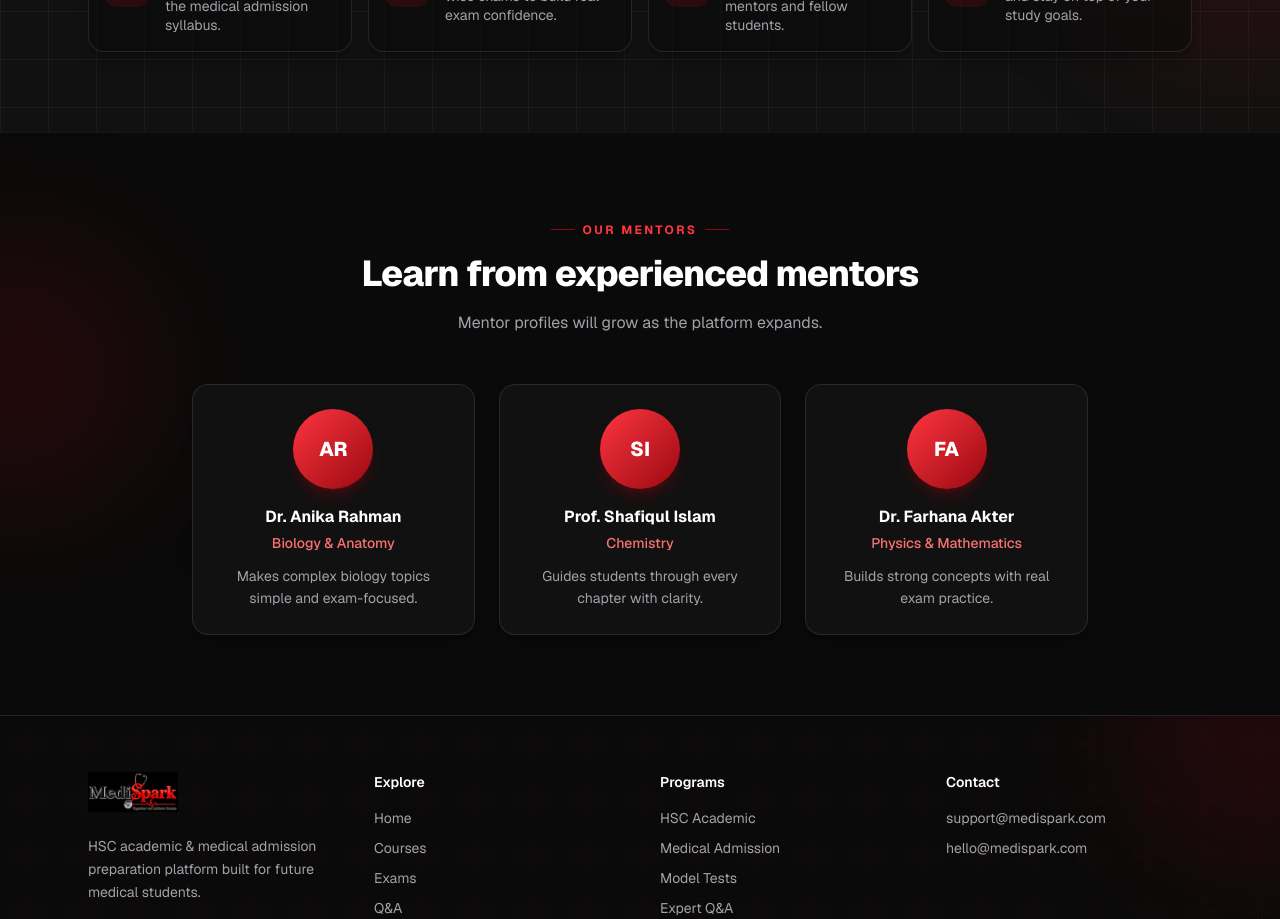
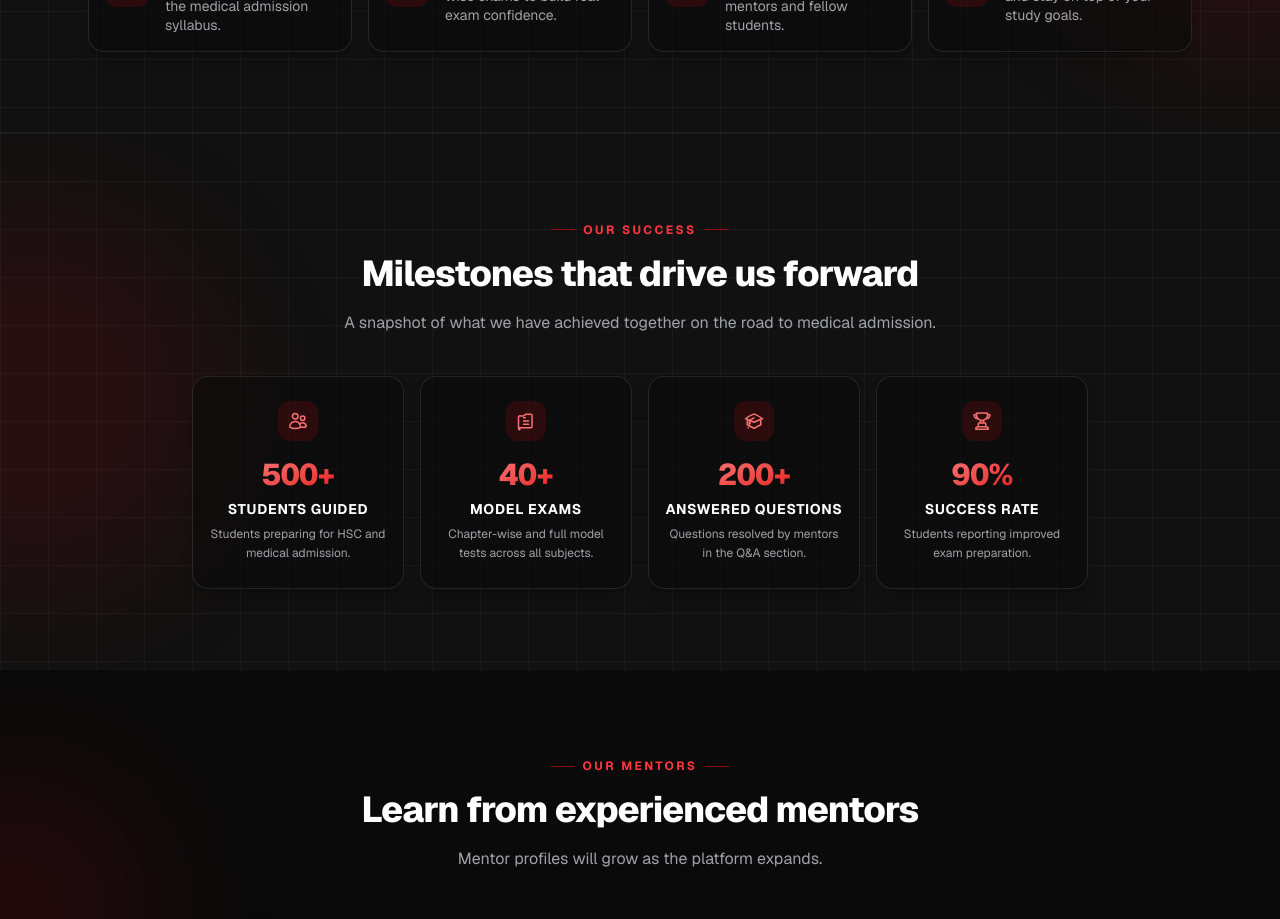
Before and after one commit to eduall2005pass/clinic, a Next.js app: page / in a window 1280 px wide. Shown: the part 2200-3119 px from the top of the page. Built offline with nearby package versions, Linux system fonts and the light colour scheme.

Commit message:
feat: add admin-ready Our Success section to home page

```diff
--- a/src/app/page.tsx
+++ b/src/app/page.tsx
@@ -1,7 +1,10 @@
 import Hero from "@/components/home/Hero";
 import FeaturedCourses from "@/components/home/FeaturedCourses";
 import WhyMediSpark from "@/components/home/WhyMediSpark";
+import OurSuccess from "@/components/home/OurSuccess";
 import Mentors from "@/components/home/Mentors";
+import StudentReviews from "@/components/home/StudentReviews";
+import FaqSection from "@/components/home/FaqSection";
 
 export default function HomePage() {
   return (
@@ -9,7 +12,10 @@ export default function HomePage() {
       <Hero />
       <FeaturedCourses />
       <WhyMediSpark />
+      <OurSuccess />
       <Mentors />
+      <StudentReviews />
+      <FaqSection />
     </main>
   );
 }
--- /dev/null
+++ b/src/components/home/OurSuccess.tsx
@@ -0,0 +1,177 @@
+import type { SVGProps } from "react";
+import SectionHeader from "@/components/SectionHeader";
+import { getPublishedSuccessItems } from "@/lib/success";
+import type { SuccessIcon } from "@/lib/success";
+
+type SuccessIconProps = SVGProps<SVGSVGElement>;
+
+function UsersIcon(props: SuccessIconProps) {
+  return (
+    <svg
+      {...props}
+      fill="none"
+      stroke="currentColor"
+      strokeWidth="1.8"
+      viewBox="0 0 24 24"
+    >
+      <path
+        strokeLinecap="round"
+        strokeLinejoin="round"
+        d="M15 19.128a9.38 9.38 0 002.625.372 9.337 9.337 0 004.121-.952 4.125 4.125 0 00-7.533-2.493M15 19.128v-.003c0-1.113-.285-2.16-.786-3.07M15 19.128v.106A12.318 12.318 0 018.624 21c-2.331 0-4.512-.645-6.374-1.766l-.001-.109a6.375 6.375 0 0111.964-3.07M12 6.375a3.375 3.375 0 11-6.75 0 3.375 3.375 0 016.75 0zm8.25 2.25a2.625 2.625 0 11-5.25 0 2.625 2.625 0 015.25 0z"
+      />
+    </svg>
+  );
+}
+
+function ExamIcon(props: SuccessIconProps) {
+  return (
+    <svg
+      {...props}
+      fill="none"
+      stroke="currentColor"
+      strokeWidth="1.8"
+      viewBox="0 0 24 24"
+    >
+      <path
+        strokeLinecap="round"
+        strokeLinejoin="round"
+        d="M9 12h6m-6 4h6M9 8h2m-6.75 12h13.5a1.5 1.5 0 001.5-1.5V5.25a1.5 1.5 0 00-1.5-1.5H12L9 6H5.25A1.5 1.5 0 003 7.5v13.5a1.5 1.5 0 001.5 1.5z"
+      />
+    </svg>
+  );
+}
+
+function GraduationIcon(props: SuccessIconProps) {
+  return (
+    <svg
+      {...props}
+      fill="none"
+      stroke="currentColor"
+      strokeWidth="1.8"
+      viewBox="0 0 24 24"
+    >
+      <path
+        strokeLinecap="round"
+        strokeLinejoin="round"
+        d="M4.26 10.147a60.436 60.436 0 00-.491 6.347A48.627 48.627 0 0112 20.904a48.627 48.627 0 018.232-4.41 60.46 60.46 0 00-.491-6.347m-15.482 0a50.57 50.57 0 00-2.658-.813A59.905 59.905 0 0112 3.493a59.902 59.902 0 0110.399 5.84c-.896.248-1.783.52-2.658.814m-15.482 0A50.697 50.697 0 0112 13.489a50.702 50.702 0 017.74-3.342M6.75 15a.75.75 0 100-1.5.75.75 0 000 1.5zm0 0v-3.675A55.378 55.378 0 0112 8.443m-7.007 11.55A5.981 5.981 0 006.75 15.75v-1.5"
+      />
+    </svg>
+  );
+}
+
+function TrophyIcon(props: SuccessIconProps) {
+  return (
+    <svg
+      {...props}
+      fill="none"
+      stroke="currentColor"
+      strokeWidth="1.8"
+      viewBox="0 0 24 24"
+    >
+      <path
+        strokeLinecap="round"
+        strokeLinejoin="round"
+        d="M16.5 18.75h-9m9 0a3 3 0 013 3h-15a3 3 0 013-3m9 0v-3.375c0-.621-.503-1.125-1.125-1.125h-.871M7.5 18.75v-3.375c0-.621.504-1.125 1.125-1.125h.872m5.007 0H9.497m5.007 0a7.454 7.454 0 01-.982-3.172M9.497 14.25a7.454 7.454 0 00.981-3.172M5.25 4.236c-.982.143-1.954.317-2.916.52A6.003 6.003 0 007.73 9.728M5.25 4.236V4.5c0 2.108.966 3.99 2.48 5.228M5.25 4.236V2.721C7.456 2.41 9.71 2.25 12 2.25c2.291 0 4.545.16 6.75.47v1.516M7.73 9.728a6.726 6.726 0 002.748 1.35m8.272-6.842V4.5c0 2.108-.966 3.99-2.48 5.228m2.48-5.492a46.32 46.32 0 012.916.52 6.003 6.003 0 01-5.395 4.972m0 0a6.726 6.726 0 01-2.749 1.35m0 0a6.772 6.772 0 01-3.044 0"
+      />
+    </svg>
+  );
+}
+
+function TargetIcon(props: SuccessIconProps) {
+  return (
+    <svg
+      {...props}
+      fill="none"
+      stroke="currentColor"
+      strokeWidth="1.8"
+      viewBox="0 0 24 24"
+    >
+      <path
+        strokeLinecap="round"
+        strokeLinejoin="round"
+        d="M9 9l10.5-3m0 6.553v3.75a2.25 2.25 0 01-1.632 2.163l-1.32.377a1.803 1.803 0 11-.99-3.467l2.31-.66a2.25 2.25 0 001.632-2.163zm0 0V2.25L9 5.25v10.303m0 0v3.75a2.25 2.25 0 01-1.632 2.163l-1.32.377a1.803 1.803 0 01-.99-3.467l2.31-.66A2.25 2.25 0 009 15.553z"
+      />
+    </svg>
+  );
+}
+
+function ChartIcon(props: SuccessIconProps) {
+  return (
+    <svg
+      {...props}
+      fill="none"
+      stroke="currentColor"
+      strokeWidth="1.8"
+      viewBox="0 0 24 24"
+    >
+      <path
+        strokeLinecap="round"
+        strokeLinejoin="round"
+        d="M3 13.125C3 12.504 3.504 12 4.125 12h2.25c.621 0 1.125.504 1.125 1.125v6.75C7.5 20.496 6.996 21 6.375 21h-2.25A1.125 1.125 0 013 19.875v-6.75zM9.75 8.625c0-.621.504-1.125 1.125-1.125h2.25c.621 0 1.125.504 1.125 1.125v11.25c0 .621-.504 1.125-1.125 1.125h-2.25a1.125 1.125 0 01-1.125-1.125V8.625zM16.5 4.125c0-.621.504-1.125 1.125-1.125h2.25C20.496 3 21 3.504 21 4.125v15.75c0 .621-.504 1.125-1.125 1.125h-2.25a1.125 1.125 0 01-1.125-1.125V4.125z"
+      />
+    </svg>
+  );
+}
+
+const successIcons: Record<SuccessIcon, (props: SuccessIconProps) => React.JSX.Element> = {
+  users: UsersIcon,
+  exam: ExamIcon,
+  graduation: GraduationIcon,
+  trophy: TrophyIcon,
+  target: TargetIcon,
+  chart: ChartIcon,
+};
+
+export default function OurSuccess() {
+  const items = getPublishedSuccessItems();
+
+  return (
+    <section className="relative overflow-hidden border-t border-ink/5 bg-dark-900">
+      <div className="pointer-events-none absolute inset-0 bg-grid-lines" />
+      <div className="pointer-events-none absolute -left-40 top-1/2 h-96 w-96 -translate-y-1/2 rounded-full bg-primary-600/10 blur-3xl" />
+      <div className="relative mx-auto max-w-6xl px-4 py-16 sm:px-6 sm:py-20">
+        <SectionHeader
+          label="Our Success"
+          title="Milestones that drive us forward"
+          description="A snapshot of what we have achieved together on the road to medical admission."
+        />
+
+        {items.length > 0 ? (
+          <div className="mx-auto mt-10 grid max-w-4xl grid-cols-1 gap-4 sm:grid-cols-2 lg:grid-cols-4">
+            {items.map((item) => {
+              const Icon = successIcons[item.icon];
+              return (
+                <article
+                  key={item.id}
+                  className="group relative flex flex-col items-center overflow-hidden rounded-2xl border border-ink/10 bg-dark-950/60 px-4 py-6 text-center shadow-lg shadow-black/20 transition duration-300 hover:-translate-y-1 hover:border-primary-600/60 hover:shadow-primary-900/30"
+                >
+                  <span className="pointer-events-none absolute inset-x-0 top-0 h-0.5 bg-gradient-to-r from-transparent via-primary-600/70 to-transparent opacity-0 transition duration-300 group-hover:opacity-100" />
+                  <span className="flex h-10 w-10 items-center justify-center rounded-xl bg-primary-600/15 text-primary-400 transition duration-300 group-hover:bg-primary-600 group-hover:text-white group-hover:shadow-md group-hover:shadow-primary-900/50">
+                    <Icon className="h-5 w-5" />
+                  </span>
+                  <p className="mt-4 bg-gradient-to-br from-primary-400 to-primary-600 bg-clip-text text-3xl font-extrabold tabular-nums tracking-tight text-transparent">
+                    {item.value}
+                  </p>
+                  <h3 className="mt-1.5 text-sm font-bold uppercase tracking-wider text-heading">
+                    {item.title}
+                  </h3>
+                  <p className="mt-1.5 text-xs leading-relaxed text-neutral-400">
+                    {item.description}
+                  </p>
+                </article>
+              );
+            })}
+          </div>
+        ) : (
+          <div className="mx-auto mt-12 max-w-xl rounded-2xl border border-dashed border-ink/15 bg-dark-950/60 p-10 text-center">
+            <p className="font-semibold text-heading">Success stories coming soon</p>
+            <p className="mt-1.5 text-sm leading-relaxed text-neutral-400">
+              Real achievements and statistics will appear here once they are
+              published by the admin.
+            </p>
+          </div>
+        )}
+      </div>
+    </section>
+  );
+}
--- /dev/null
+++ b/src/lib/success.ts
@@ -0,0 +1,64 @@
+export type SuccessStatus = "published" | "unpublished";
+
+export type SuccessIcon =
+  | "graduation"
+  | "exam"
+  | "users"
+  | "target"
+  | "trophy"
+  | "chart";
+
+export type SuccessItem = {
+  id: string;
+  title: string;
+  value: string;
+  description: string;
+  icon: SuccessIcon;
+  order: number;
+  status: SuccessStatus;
+};
+
+export const successItems: SuccessItem[] = [
+  {
+    id: "success-1",
+    title: "Students Guided",
+    value: "500+",
+    description: "Students preparing for HSC and medical admission.",
+    icon: "users",
+    order: 1,
+    status: "published",
+  },
+  {
+    id: "success-2",
+    title: "Model Exams",
+    value: "40+",
+    description: "Chapter-wise and full model tests across all subjects.",
+    icon: "exam",
+    order: 2,
+    status: "published",
+  },
+  {
+    id: "success-3",
+    title: "Answered Questions",
+    value: "200+",
+    description: "Questions resolved by mentors in the Q&A section.",
+    icon: "graduation",
+    order: 3,
+    status: "published",
+  },
+  {
+    id: "success-4",
+    title: "Success Rate",
+    value: "90%",
+    description: "Students reporting improved exam preparation.",
+    icon: "trophy",
+    order: 4,
+    status: "published",
+  },
+];
+
+export function getPublishedSuccessItems(): SuccessItem[] {
+  return successItems
+    .filter((item) => item.status === "published")
+    .sort((a, b) => a.order - b.order);
+}
```
